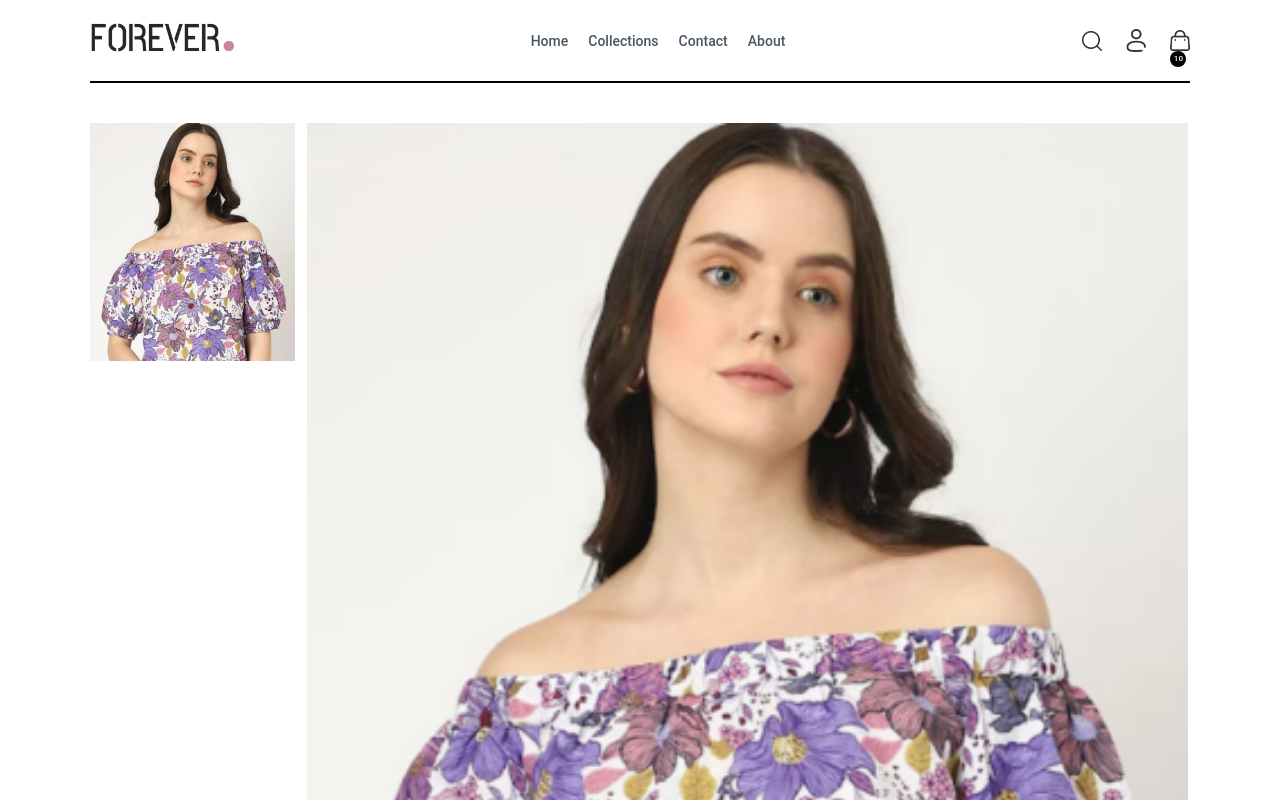
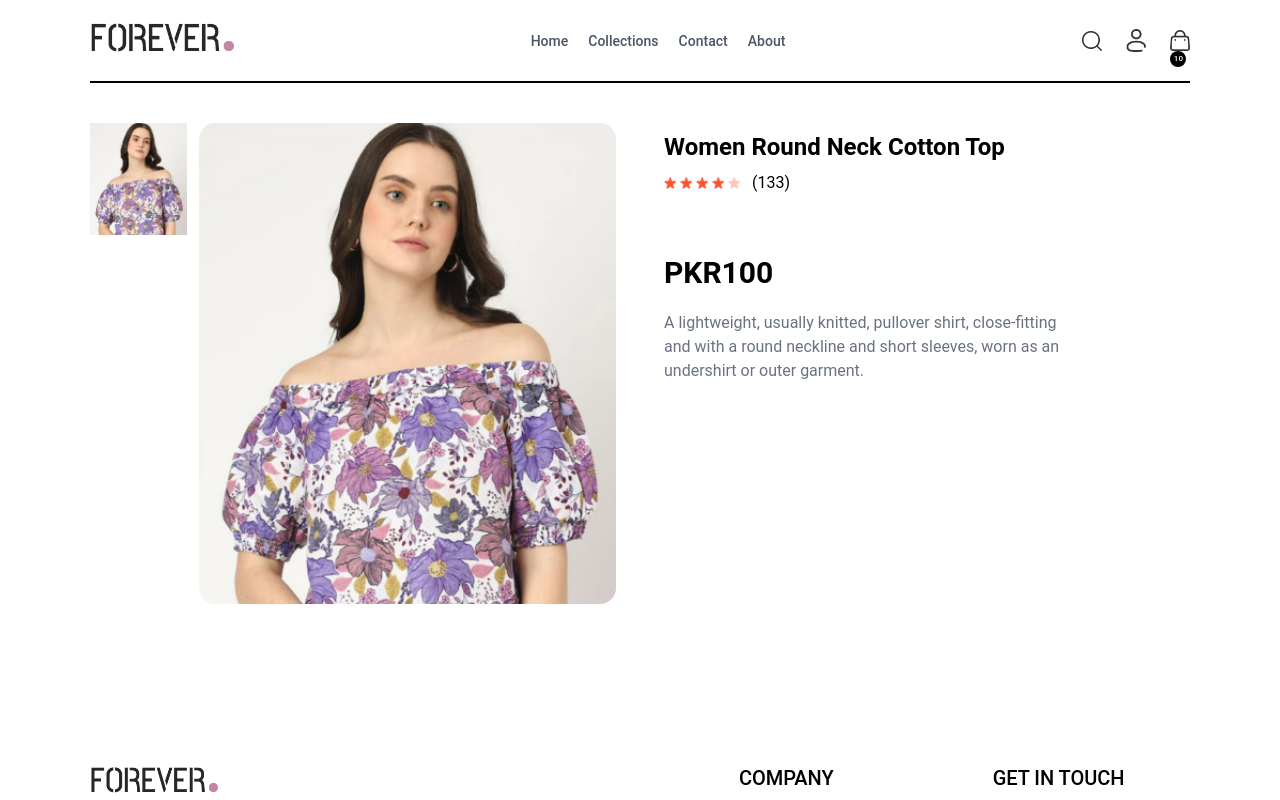
Before and after one commit to mubashirdawood/MERN-E-Commerce-Web-Application-Full-Stack-Project-, a React (Vite) app: page /product/aaaaa in a window 1280 px wide. Shown: the top 800 px of the page. Built offline with nearby package versions, Linux system fonts and the light colour scheme.

Commit message:
single item changes

```diff
--- a/src/components/Hero.jsx
+++ b/src/components/Hero.jsx
@@ -2,7 +2,7 @@ import React from "react";
 import { assets } from "../assets/assets";
 const Hero = () => {
   return (
-    <div className="flex flex-col sm:flex-row border md:rounded-l-full shadow-2xl shadow-gray-800 border-b-cyan-950">
+    <div className="flex flex-col sm:flex-row border md:rounded-l-full mt-8 shadow-2xl shadow-gray-800  border-b-cyan-950">
       {/* hero left */}
       <div className="w-full sm:w-1/2 p-8 flex items-center justify-center py-8 sm:py-0">
         <div className="text-[#414141]">
@@ -10,19 +10,19 @@ const Hero = () => {
             <p className="w-8 md:w-11 h-[2px] bg-[#414141]"></p>
             <p className="font-medium text-sm md:text-base"> OUR BEST SELLER</p>
           </div>
-          <h1 className="prata-regular  animate-bounce text-3xl sm:py-3 lg:text-5xl leading-relaxed">
+          <h1 className="prata-regular  animate-pulse text-3xl sm:py-3 lg:text-5xl leading-relaxed">
             Latest Arrivals
           </h1>
           <div className="flex items-center gap-2">
             <p className="font-semibold text-sm md:text-base">
               SHOP NOW
             </p>
-            <p className="w-8 md:w-11 h-[2px] bg-[#414141]"></p>
+            <p className="w-8 animate-pulse md:w-11 h-[2px] bg-[#414141]"></p>
           </div>
         </div>
       </div>
       {/* hero right */}
-      <img src={assets.hero_img} className=" rounded-l-full   shadow-2xl shadow-gray-600 ml-3 sm:w-1/2" alt="" />
+      <img src={assets.hero_img} className=" rounded-l-full hover:animate-pulse   shadow-2xl shadow-gray-600 ml-3 sm:w-1/2" alt="" />
     </div>
   );
 };
--- a/src/pages/Product.jsx
+++ b/src/pages/Product.jsx
@@ -1,46 +1,68 @@
-import React from "react";
+import React, { useContext, useState, useEffect } from "react";
 import { useParams } from "react-router-dom";
-import { useContext } from "react";
 import { ShopContext } from "../context/ShopContext";
-import { useState } from "react";
-import { useEffect } from "react";
+import { assets } from "../assets/assets";
 
 const Product = () => {
   const { productId } = useParams();
-  const { products } = useContext(ShopContext);
-  const [productsData, setProductsData] = useState(false);
+  const { products, currency } = useContext(ShopContext); // 'currency' comes from here
+  const [productsData, setProductsData] = useState(null);
   const [image, setIamage] = useState("");
 
   const fetchProduct = () => {
-    products.map((item) => {
-      if (item._id === productId) {
-        setProductsData(item);
-        setIamage(item.image[0]);
-        console.log(item);
-        return;
-      }
-    });
+    // Use .find() instead of .map() for better performance
+    const item = products.find((item) => item._id === productId);
+    if (item) {
+      setProductsData(item);
+      setIamage(item.image[0]);
+    }
   };
+
   useEffect(() => {
     fetchProduct();
   }, [productId, products]);
+
   return productsData ? (
     <div className="border-t-2 pt-10 transition-opacity ease-in duration-300 opacity-100">
-      {/* Product Details */}
-      <div className="flex flex-col md:flex-row gap-10 sm:gap-12"></div>
-      {/* Product Images */}
-      <div className="flex-1 flex flex-col-reverse sm:flex-row gap-3">
-        <div className="flex sm:flex-col  overflow-x-auto sm:overflow-y-auto justify-between sm:justify-normal sm:w-[18.7%] w-full">
-          {
-            productsData.image.map( (item,index)=>{
-              return <img onClick={()=>setIamage(item)} src={item} key={index} className=" w-[24%] sm:w-full sm:mb-3  cursor-pointer" alt="" />;
-            } )
-          }
-        </div>
-        <div className="sm:w-[80%] w-full">
-          <img src={image} className="w-full h-auto object-cover" alt="" />
+      <div className="flex flex-col sm:flex-row gap-12">
+
+        {/* Product Images */}
+        <div className="flex-1  flex flex-col-reverse sm:flex-row gap-3">
+          <div className="flex sm:flex-col overflow-x-auto sm:overflow-y-scroll justify-between sm:justify-normal sm:w-[18.7%] w-full">
+            {productsData.image.map((item, index) => (
+              <img
+                onClick={() => setIamage(item)}
+                src={item}
+                key={index}
+                className="w-[30%]   sm:w-full sm:mb-3 flex-shrink-0 cursor-pointer"
+                alt=""
+              />
+            ))}
+          </div>
+          <div className="w-full rounded-2xl overflow-hidden  sm:w-[80%]">
+            <img src={image} className="w-full h-auto" alt="" />
+          </div>
         </div>
 
+        {/* Product Info */}
+        <div className="flex-1">
+          <h1 className="font-bold text-2xl mt-2">{productsData.name}</h1>
+          <div className="flex items-center gap-1 mt-2">
+            <img src={assets.star_icon} alt="" className="w-3" />
+            <img src={assets.star_icon} alt="" className="w-3" />
+            <img src={assets.star_icon} alt="" className="w-3" />
+            <img src={assets.star_icon} alt="" className="w-3" />
+            <img src={assets.star_dull_icon} alt="" className="w-3" />
+            <p className="pl-2">(133)</p>
+          </div>
+
+          {/* FIX: Use the global 'currency' variable here */}
+          <p className="mt-15 text-3xl font-bold">
+            {currency}{productsData.price}
+          </p>
+
+          <p className="mt-5 text-gray-500 md:w-4/5">{productsData.description}</p>
+        </div>
       </div>
     </div>
   ) : (
```
